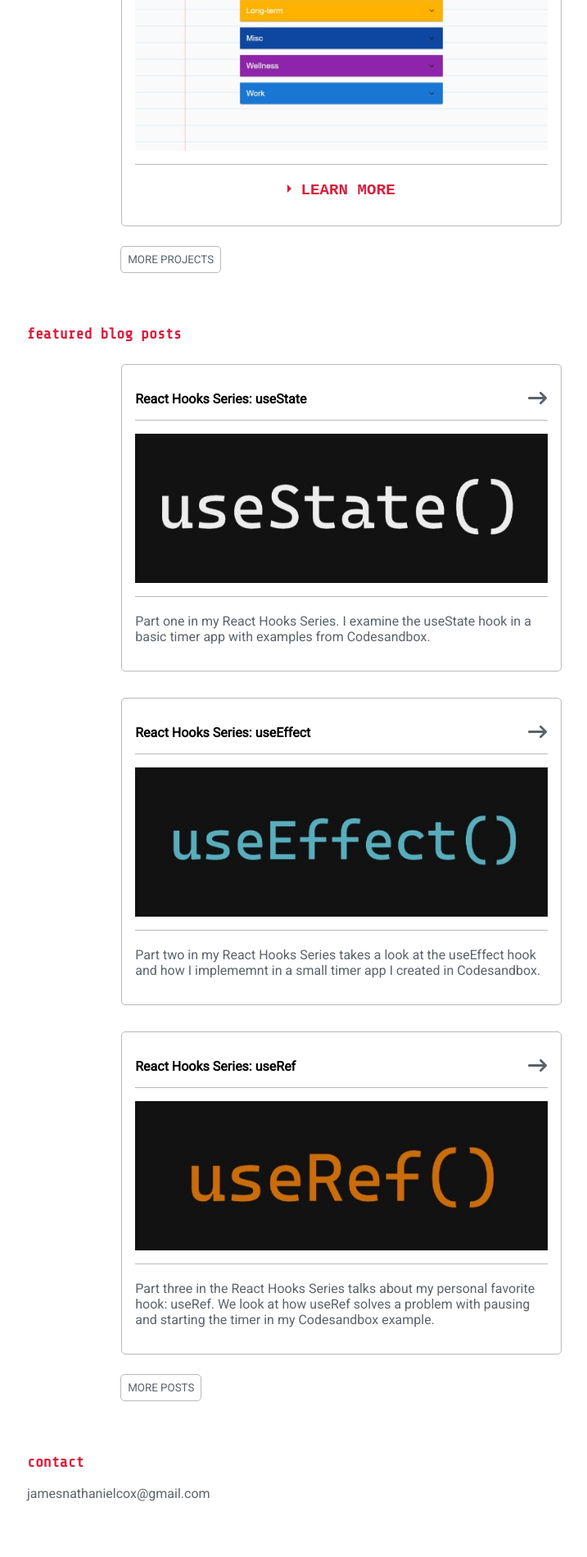
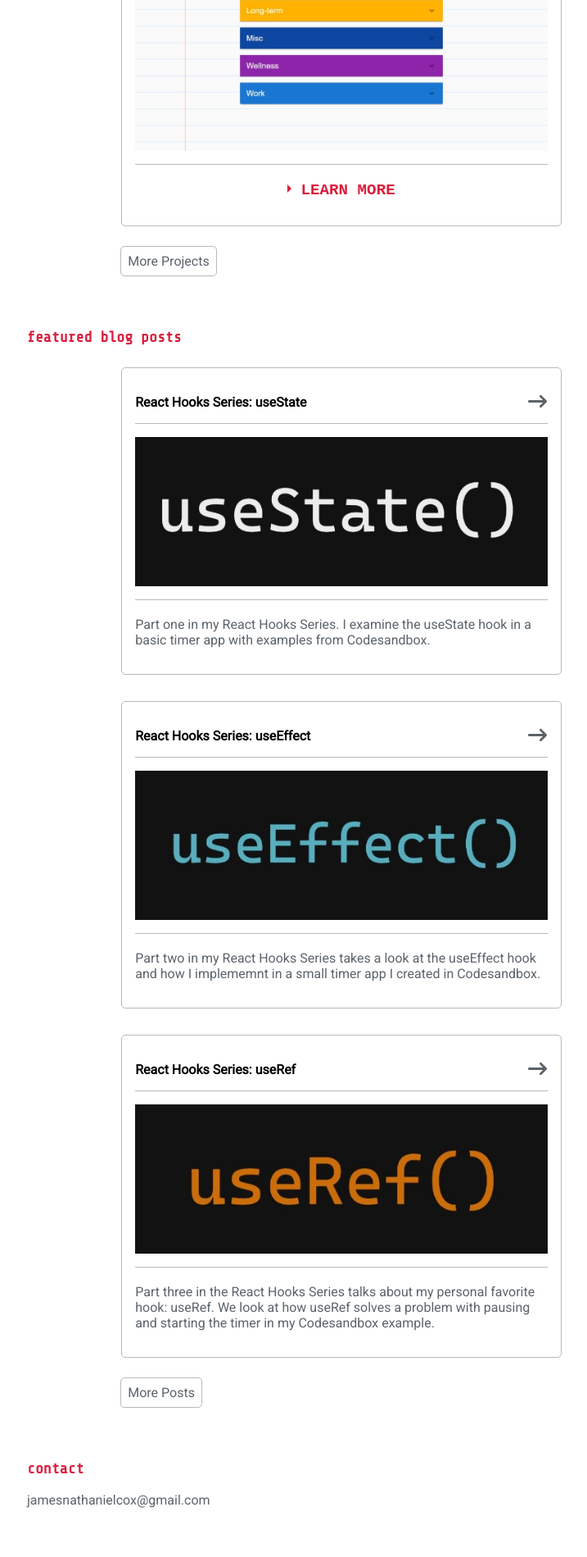
Before and after one commit to jamesncox/portfolio-v2, a React (Create React App) app: page / in a window 1280 px wide. Shown: the part 2430-4329 px from the top of the page at 82% size, without its empty margins (223-940 px from the left). Built offline with nearby package versions, Linux system fonts and the light colour scheme.

Commit message:
Change .see-more-button back to font-size: 1rem, no capitilaztion

```diff
--- a/src/components/blog/BlogLink.js
+++ b/src/components/blog/BlogLink.js
@@ -4,7 +4,7 @@ export default function BlogLink() {
 
     return (
         <a className="see-more-blogs" href="https://dev.to/jamesncox" rel="noopener noreferrer" target="_blank">
-            <button className="see-more-button">MORE POSTS</button>
+            <button className="see-more-button">More Posts</button>
         </a>
     )
 }
--- a/src/components/projects/ProjectLink.js
+++ b/src/components/projects/ProjectLink.js
@@ -4,7 +4,7 @@ export default function ProjectLink() {
 
     return (
         <a className="see-more-blogs" href="https://github.com/jamesncox" rel="noopener noreferrer" target="_blank">
-            <button className="see-more-button">MORE PROJECTS</button>
+            <button className="see-more-button">More Projects</button>
         </a>
     )
 }
--- a/src/stylesheets/App.css
+++ b/src/stylesheets/App.css
@@ -98,7 +98,7 @@ body.dark {
 /* buttons */
 .see-more-button {
     font-family: 'Roboto', sans-serif;
-    /* font-size: 1rem; */
+    font-size: 1rem;
     margin-left: -1px;
     background-color: var(--background-color);
     color: var(--description-color);
```
